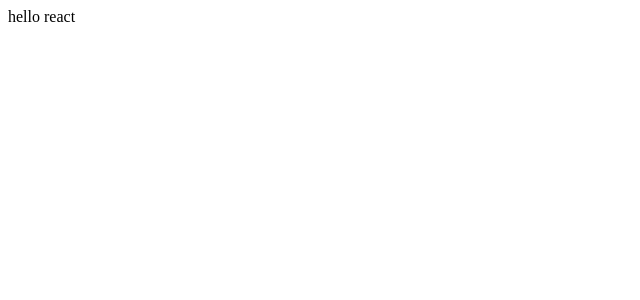
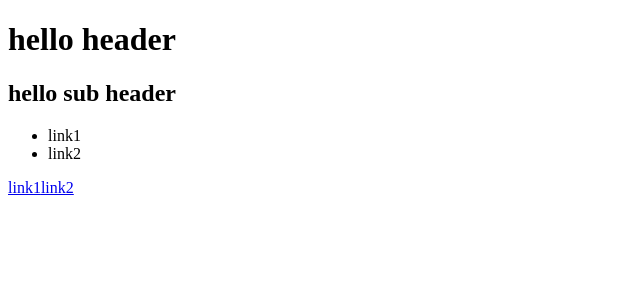
Before and after one commit to kiwi85547/react20240509, a React (Vite) app: page / in a window 1280 px wide. Shown: the top 300 px of the page, without its empty margins (0-640 px from the left). Built offline with nearby package versions, Linux system fonts and the light colour scheme.

Commit message:
컴포넌트 만들기 연습 완료

```diff
--- a/src/App.jsx
+++ b/src/App.jsx
@@ -1,5 +1,55 @@
+function MyHeader() {
+  return (
+    <div>
+      <h1>hello header</h1>
+      <h2>hello sub header</h2>
+    </div>
+  );
+}
+function MyFooter() {
+  return (
+    <>
+      <ul>
+        <li>link1</li>
+        <li>link2</li>
+      </ul>
+    </>
+  );
+}
+
+// 다른 컴포넌트 안에 컴포넌트를 작성하면 안됨
+function MyNav() {
+  return (
+    <>
+      <a href="#">link1</a>
+      <a href="#">link2</a>
+    </>
+  );
+}
 function App() {
-  return <div>hello react</div>;
+  return (
+    <div>
+      <MyHeader />
+      {/*
+    <div>
+      <h1>hello header</h1>
+      <h2>hello sub header</h2>
+    </div>
+    */}
+      <MyFooter />
+      {/*
+    <ul>
+      <li>link1</li>
+      <li>link2</li>
+    </ul>
+    */}
+      <MyNav />
+      {/*
+    <a href="#">link1</a>
+    <a href="#">link2</a>
+    */}
+    </div>
+  );
 }
 
 export default App;
```
